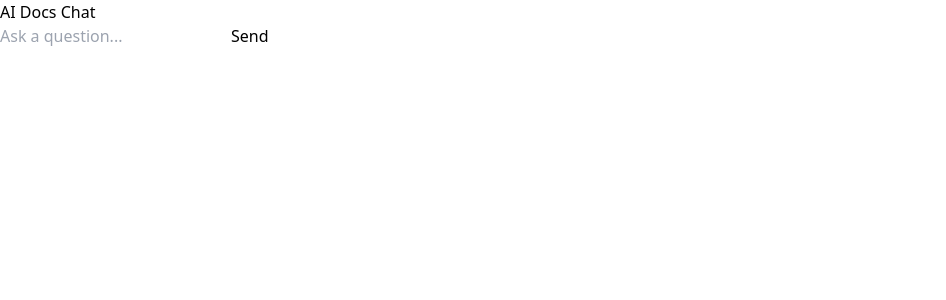
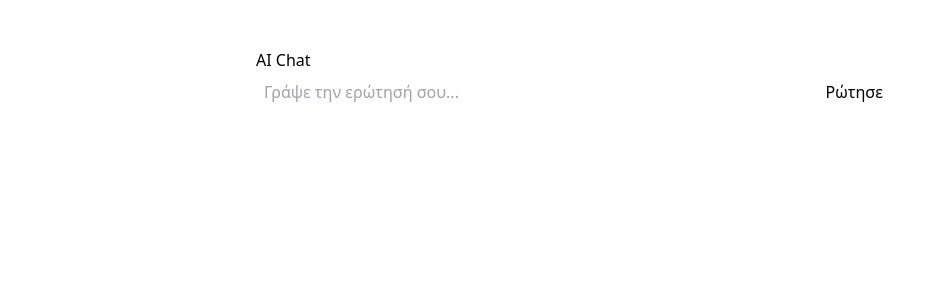
Before and after one commit to Sunn83/ai-docs-app, a Next.js app in the folder frontend/: page /chat in a window 1280 px wide. Shown: the top 300 px of the page, without its empty margins (0-946 px from the left). Built offline with nearby package versions, Linux system fonts and the light colour scheme.

Commit message:
Update page.tsx

```diff
--- a/frontend/app/chat/page.tsx
+++ b/frontend/app/chat/page.tsx
@@ -1,65 +1,65 @@
-"use client";
+"use client"; // Αυτό χρειάζεται για Next.js App Router για state/hooks
+import { useState } from "react";
 
-import { useState } from "react";
-import axios from "axios";
-import MessageBubble from "../../components/MessageBubble";
+interface Result {
+  text: string;
+  source: string;
+}
 
 export default function ChatPage() {
-  const [input, setInput] = useState("");
-  const [messages, setMessages] = useState<
-    { text: string; sender: "user" | "ai"; sources?: string[] }[]
-  >([]);
+  const [query, setQuery] = useState("");
+  const [results, setResults] = useState<Result[]>([]);
   const [loading, setLoading] = useState(false);
 
-  const sendMessage = async () => {
-    if (!input) return;
-    // Προσθέτουμε το μήνυμα του χρήστη
-    setMessages((prev) => [...prev, { text: input, sender: "user" }]);
+  const handleSubmit = async (e: React.FormEvent) => {
+    e.preventDefault();
+    if (!query.trim()) return;
+
     setLoading(true);
+
     try {
-      const res = await axios.post("http://backend:8000/ask", {
-        question: input,
-      });
-      const answer = res.data.answer;
-      const sources = res.data.sources; // αν το backend επιστρέφει πηγές
-      setMessages((prev) => [...prev, { text: answer, sender: "ai", sources }]);
+      const res = await fetch(`/api/ask?q=${encodeURIComponent(query)}`);
+      const data = await res.json();
+
+      if (data.answer) {
+        setResults(data.answer);
+      } else {
+        setResults([]);
+      }
     } catch (err) {
-      console.error(err);
-      setMessages((prev) => [
-        ...prev,
-        { text: "Error getting answer from backend", sender: "ai" },
-      ]);
+      console.error("Error fetching results:", err);
+      setResults([]);
     } finally {
       setLoading(false);
-      setInput("");
     }
   };
 
   return (
-    <div className="p-4 flex flex-col h-screen max-w-2xl mx-auto">
-      <h1 className="text-2xl font-bold mb-4">AI Docs Chat</h1>
-      <div className="flex-1 overflow-auto mb-4 flex flex-col">
-        {messages.map((msg, i) => (
-          <MessageBubble key={i} text={msg.text} sender={msg.sender} sources={msg.sources} />
-        ))}
-      </div>
-      <div className="flex">
+    <div style={{ maxWidth: "800px", margin: "2rem auto", padding: "1rem" }}>
+      <h1>AI Chat</h1>
+
+      <form onSubmit={handleSubmit} style={{ marginBottom: "1rem" }}>
         <input
           type="text"
-          value={input}
-          onChange={(e) => setInput(e.target.value)}
-          placeholder="Ask a question..."
-          className="flex-1 border p-2 rounded-l"
-          onKeyDown={(e) => e.key === "Enter" && sendMessage()}
-          disabled={loading}
+          value={query}
+          onChange={(e) => setQuery(e.target.value)}
+          placeholder="Γράψε την ερώτησή σου..."
+          style={{ width: "70%", padding: "0.5rem", fontSize: "1rem" }}
         />
-        <button
-          onClick={sendMessage}
-          className="bg-blue-500 text-white p-2 rounded-r"
-          disabled={loading}
-        >
-          {loading ? "..." : "Send"}
+        <button type="submit" style={{ padding: "0.5rem 1rem", marginLeft: "1rem" }}>
+          Ρώτησε
         </button>
+      </form>
+
+      {loading && <p>Φόρτωση αποτελεσμάτων...</p>}
+
+      <div>
+        {results.map((r, i) => (
+          <div key={i} style={{ border: "1px solid #ccc", padding: "1rem", marginBottom: "1rem" }}>
+            <p>{r.text}</p>
+            <small>Πηγή: {r.source}</small>
+          </div>
+        ))}
       </div>
     </div>
   );
```
